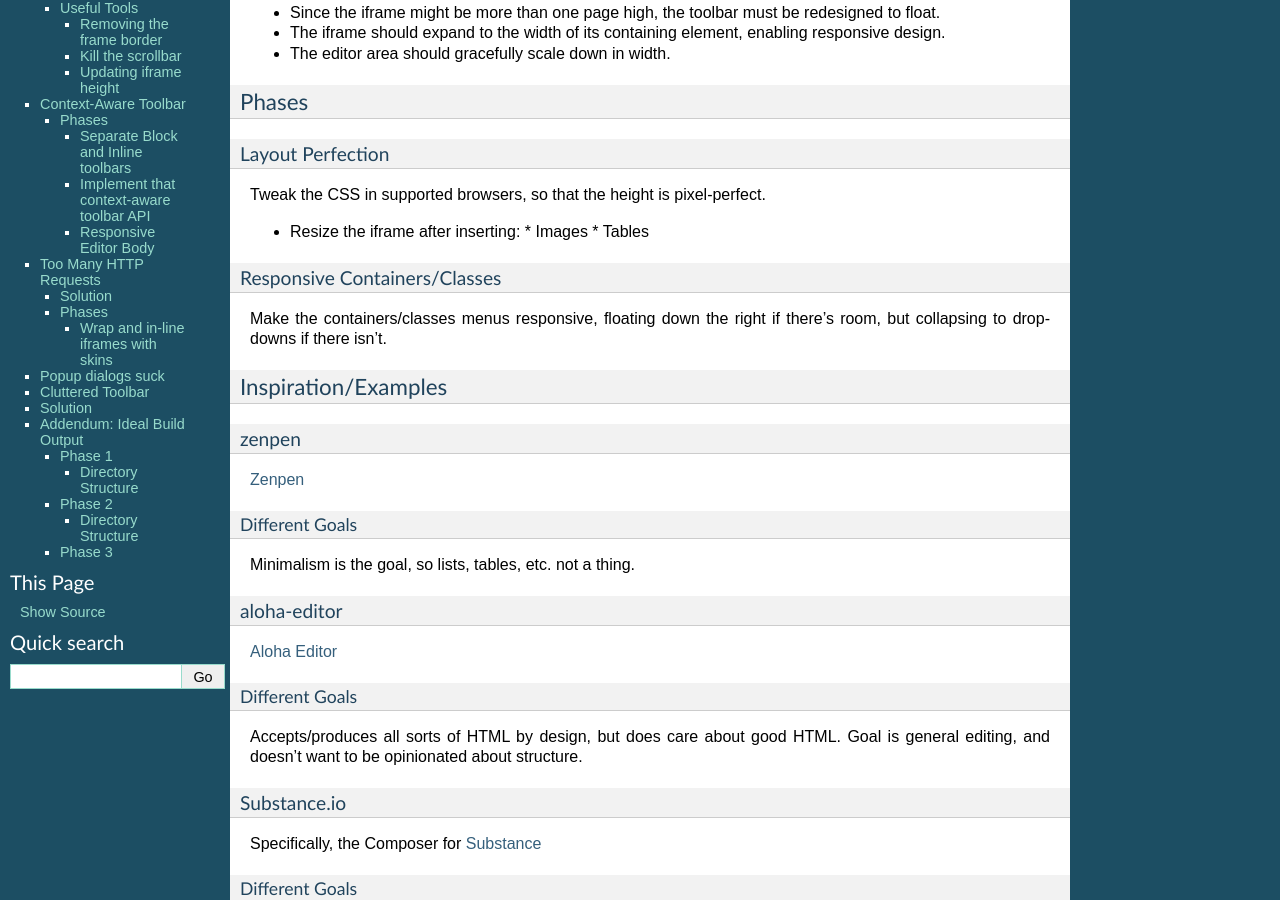
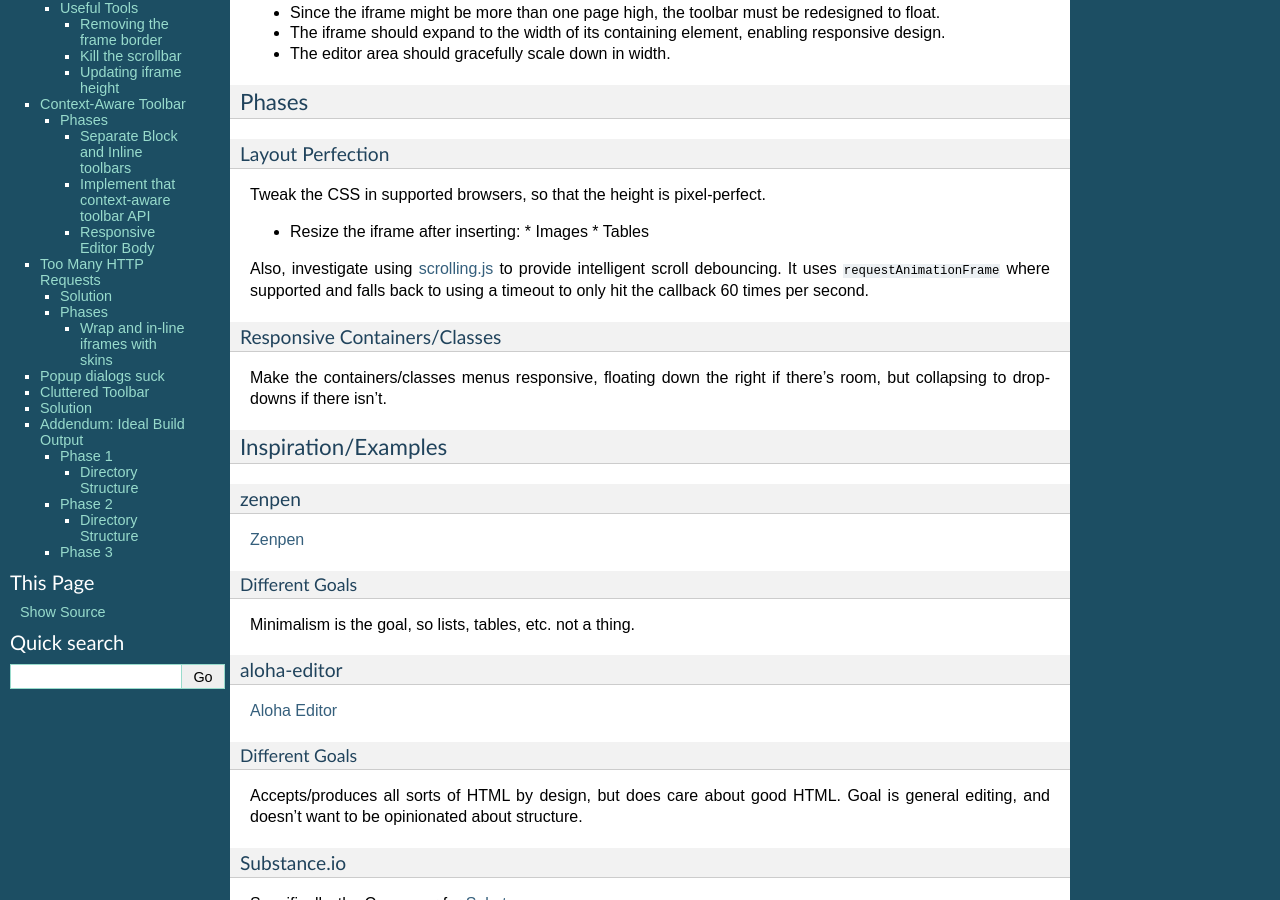
Before and after one commit to wymeditor/wymeditor, a Sphinx documentation site: the page built from docs/wymeditor_development/future_planning/seamless_ui.rst, in a window 1280 px wide and 900 px high, scrolled down 426 px. Built offline with Sphinx 7.4.7, drawn with Linux system fonts in a browser that asks for light colours.

Commit message:
Added note about investigating scrolling.js for scroll debouncing.

```diff
--- a/docs/wymeditor_development/future_planning/seamless_ui.rst
+++ b/docs/wymeditor_development/future_planning/seamless_ui.rst
@@ -46,6 +46,14 @@ so that the height is pixel-perfect.
 * Resize the iframe after inserting:
   * Images
   * Tables
+
+Also,
+investigate using `scrolling.js <https://github.com/pazguille/scrolling>`_
+to provide intelligent scroll debouncing.
+It uses ``requestAnimationFrame`` where supported
+and falls back to using a timeout
+to only hit the callback
+60 times per second.
 
 Responsive Containers/Classes
 -----------------------------
```
